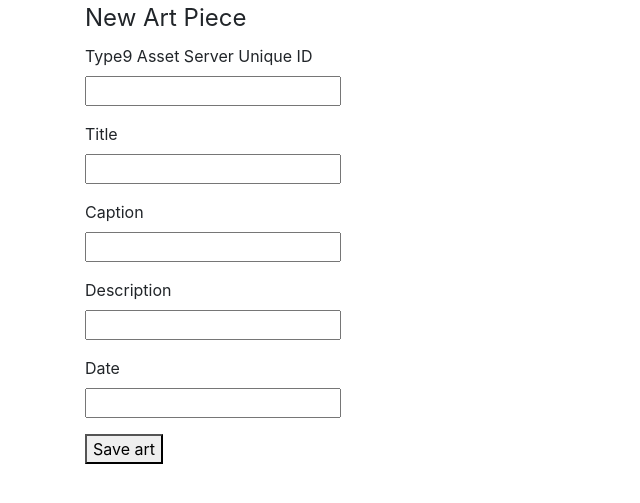
After one commit to type9/type9-art-v2, a Flask app: page /art/1/edit in a window 1280 px wide. The commit adds this page. Shown: the top 503 px of the page, without its empty margins (0-640 px from the left). Run offline with Flask 2, Linux system fonts and the light colour scheme; data that the repository does not hold is empty; some libraries are stand-ins or nearby versions.

```diff
--- a/app.py
+++ b/app.py
@@ -1,11 +1,12 @@
 from flask import Flask, render_template, request, redirect, url_for
 from pymongo import MongoClient
+from bson.objectid import ObjectId
 
 client = MongoClient()
 db = client.Type9Art
 portfolio = db.art_portfolio
 
-app = Flask(__name__, static_url_path='/static')
+app = Flask(__name__, static_url_path='')
 
 @app.route('/art')
 def art_index():
@@ -24,12 +25,33 @@ def submit_art(): # on submission of new art
         'date': request.form.get('date')
     }
     portfolio.insert_one(artpiece)
-    return redirect(url_for('art_index.html'))
+    return redirect(url_for('art_index'))
 
 @app.route('/art/<piece_id>') # viewing a particular piece
-def playlists_show(piece_id):
+def show_art(piece_id):
     artpiece = portfolio.find_one({'id': piece_id})
     return render_template('art_view.html', artpiece=artpiece)
 
+@app.route('/art/<piece_id>/edit') # editing a particular piece
+def edit_art(piece_id):
+    artpiece = portfolio.find_one({'id': piece_id})
+    return render_template('art_edit.html', artpiece=artpiece)
+@app.route('/art/<piece_id>/<piece_objectid>', methods=['POST'])
+def update_art(piece_id, piece_objectid):
+    updated_artpiece = {
+        'id': request.form.get('id'),
+        'title': request.form.get('title'),
+        'caption': request.form.get('caption'),
+        'description': request.form.get('description'),
+        'date': request.form.get('date')
+    }
+    portfolio.update_one({'_id': ObjectId(piece_objectid)}, {'$set': updated_artpiece})
+    return redirect(url_for('show_art', piece_id=piece_id))
+
+@app.route('/art/<piece_id>/remove') # editing a particular piece
+def remove_art(piece_id):
+    portfolio.delete_one({'id': piece_id})
+    return redirect(url_for('art_index'))
+
 if __name__ == '__main__':
     app.run(debug=True)
--- /dev/null
+++ b/templates/art_edit.html
@@ -0,0 +1,35 @@
+<!-- templates/art_edit.html -->
+{% extends 'base.html' %}
+
+{% block content %}
+<form method='POST' action='/art/{{artpiece.id}}/{{artpiece._id}}'>
+    <fieldset>
+    <legend>New Art Piece</legend>
+    <!-- TITLE -->
+    <p>
+        <label for='id'>Type9 Asset Server Unique ID</label><br>
+        <input type='text' name='id' value='{{artpiece.id}}'/>
+    </p>
+    <p>
+        <label for='title'>Title</label><br>
+        <input type='text' name='title' value='{{artpiece.title}}'/>
+    </p>
+    <p>
+            <label for='caption'>Caption</label><br>
+            <input type='text' name='caption' value='{{artpiece.caption}}'/>
+    </p>
+    <p>
+        <label for='description'>Description</label><br>
+        <input type='text' name='description' value='{{artpiece.description}}'/>
+    </p>
+    <p>
+            <label for='date'>Date</label><br>
+            <input type='text' name='date' value='{{artpiece.date}}'/>
+    </p>
+    </fieldset>
+    <!-- BUTTON -->
+    <p>
+        <button type='submit'>Save art</button>
+    </p>
+</form>
+{% endblock %}
--- a/templates/base.html
+++ b/templates/base.html
@@ -19,6 +19,10 @@
 		<link href="https://fonts.googleapis.com/css?family=Barlow+Semi+Condensed" rel="stylesheet">
         <link href="https://fonts.googleapis.com/css?family=Raleway&display=swap" rel="stylesheet">
 
+        <!-- Navbar CSS Sheet -->
+	    <link rel="stylesheet" type="text/css"
+            href="{{ url_for('static', filename = 'stylesheets/navbar.css') }}" >
+
         {% block head %}{% endblock %}
 	</head>
 
--- a/templates/partials/navbar.html
+++ b/templates/partials/navbar.html
@@ -1,18 +1,18 @@
 <!-- templates/partials/navbar.html -->
 
 <script>
-    // Initial state
+// Initial state
 var scrollPos = 0;
 // adding scroll event
 window.addEventListener('scroll', function(){
-// detects new state and compares it with the new one
+// detects new state and compares it with the old one
     if((document.body.getBoundingClientRect()).top > scrollPos){
         $("#navbar").slideDown(150);
     }
     else{
         $("#navbar").slideUp(150);
     }
-        // saves the new position for iteration.
+    // saves the new position for iteration.
     scrollPos = (document.body.getBoundingClientRect()).top;});
 </script>
 
@@ -24,7 +24,7 @@ window.addEventListener('scroll', function(){
       <div class="collapse navbar-collapse" id="collapsibleNavbar">
           <ul class="navbar-nav">
               <li class="nav-item">
-                  <a class="nav-link nav-link-active" href="/art/">ART</a>
+                  <a class="nav-link nav-link-active" href="/art">ART</a>
               </li>
               <li class="nav-item">
                   <a class="nav-link" href="#">DESIGN</a>
```
Also changed, not shown: requirements.txt (added, +42 -0 lines), static/stylesheets/art_view.css (+0 -9 lines), templates/art_index.html (+5 -5 lines), templates/art_view.html (+5 -3 lines), 1 other file.
